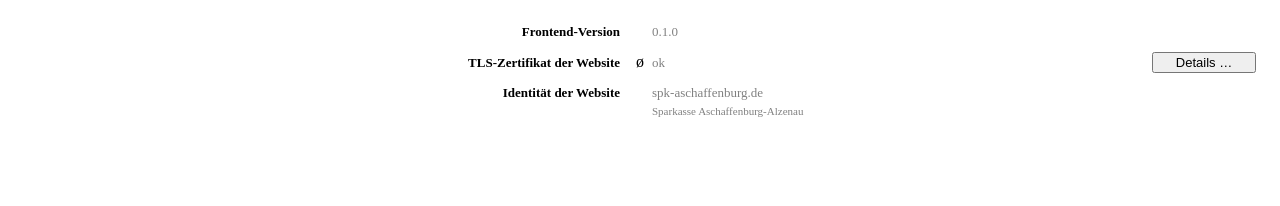
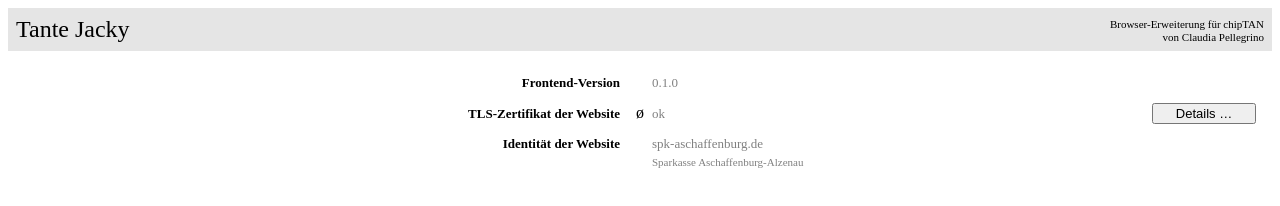
Before and after one commit to claui/tante-jacky, a website with bundled scripts: page web-extension/tante-jacky.html in a window 1280 px wide. Built offline with nearby package versions, Linux system fonts and the light colour scheme.

Commit message:
popup: add header

```diff
--- a/web-extension/style/tante-jacky.css
+++ b/web-extension/style/tante-jacky.css
@@ -1,5 +1,28 @@
-h1 {
-  display: none;
+header {
+  background-color: rgba(0.5, 0.5, 0.5, 0.1);
+  display: grid;
+  grid-template-columns: repeat(2, auto);
+  grid-template-rows: repeat(2, auto);
+  padding: 8px;
+  align-content: end;
+}
+
+header h1 {
+  font-size: 24px;
+  font-weight: 300;
+  grid-column: 1;
+  grid-row: span 2;
+  margin-top: 0;
+  margin-bottom: 0;
+}
+
+header p.subhead {
+  font-size: 11px;
+  grid-column: 2;
+  margin-top: 0;
+  margin-bottom: 0;
+  align-self: end;
+  justify-self: end;
 }
 
 #steps {
--- a/web-extension/tante-jacky.html
+++ b/web-extension/tante-jacky.html
@@ -13,8 +13,12 @@
         <script type="module" src="./lib/tante-jacky.js" defer></script>
     </head>
     <body>
+        <header>
+            <h1>Tante Jacky</h1>
+            <p class="subhead">Browser-Erweiterung für chipTAN</p>
+            <p class="subhead">von Claudia Pellegrino</p>
+        </header>
         <main id="steps">
-            <h1>Tante Jacky</h1>
             <template id="template-step-success">
                 <section class="step">
                     <h2></h2>
```
